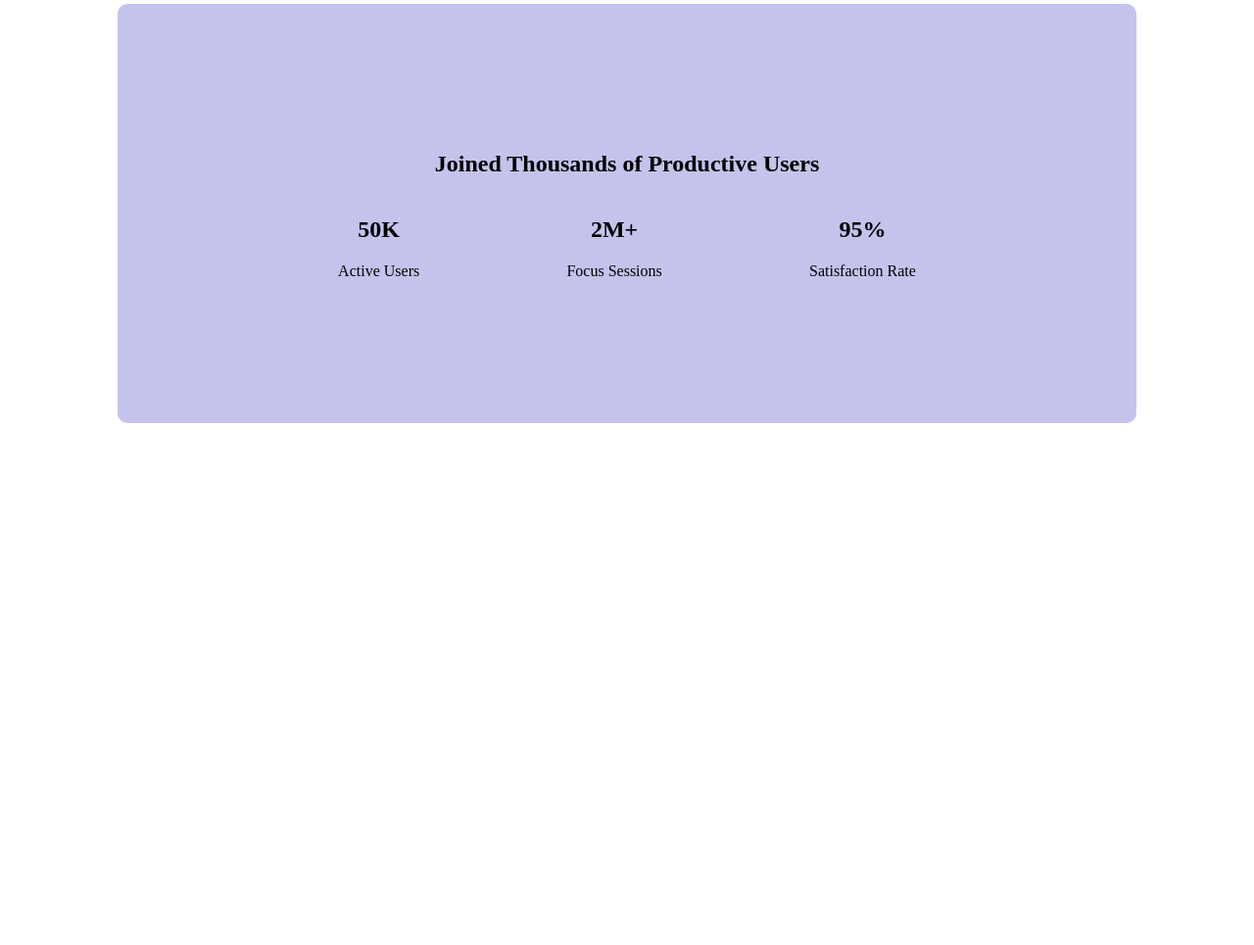
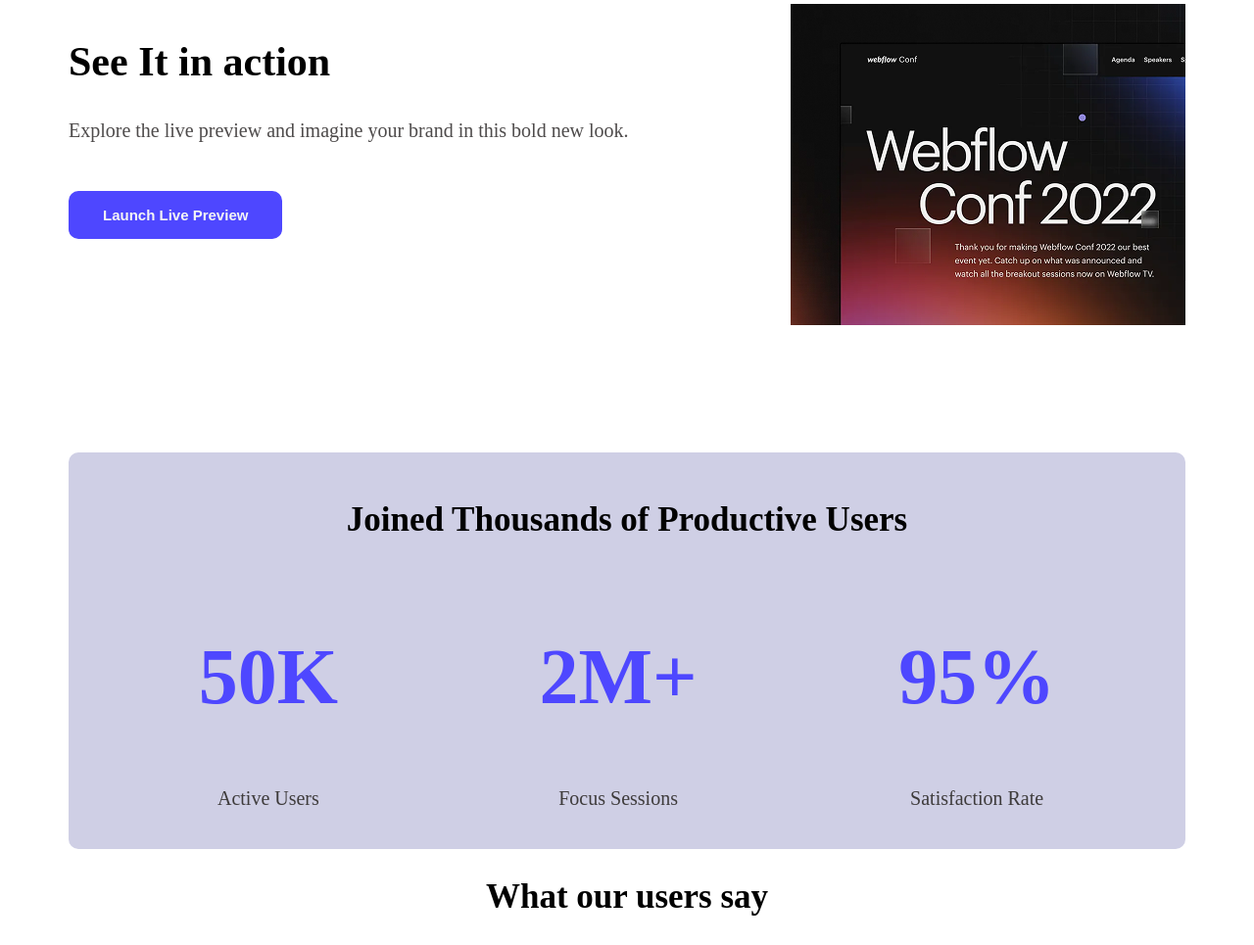
Before and after one commit to Tasnimul10/clone-website1, a plain HTML site: page index.html in a window 1280 px wide. Shown: the part 1034-1999 px from the top of the page at 98% size. Before the commit the page ends 1474 px from the top, so only its background shows below. Drawn offline with nearby package versions, Linux system fonts and the light colour scheme.

Commit message:
Action Section added and some improvement

```diff
--- a/index.html
+++ b/index.html
@@ -6,11 +6,6 @@
     <meta name="viewport" content="width=device-width, initial-scale=1.0">
     <title>Document</title>
     <link rel="stylesheet" href="styles.css">
-    <link rel="preconnect" href="https://fonts.googleapis.com">
-    <link rel="preconnect" href="https://fonts.gstatic.com" crossorigin>
-    <link
-        href="https://fonts.googleapis.com/css2?family=Inter:ital,opsz,wght@0,14..32,100..900;1,14..32,100..900&family=Open+Sans:ital,wght@0,300..800;1,300..800&display=swap"
-        rel="stylesheet">
 </head>
 
 <body>
@@ -21,26 +16,38 @@
         </nav>
         <div class="banner">
             <h1 class="banner-content">Cool Dark UI Template for Webflow Agencies!</h1>
-            <button class="btn btn-aling">Stay Focused</button>
+            <button class="btn">Stay Focused</button>
         </div>
     </header>
     <main>
+        <div class="action">
+            <div class="action-content">
+                <h2 class="action-head">See It in action</h2>
+                <p class="action-decsribe">Explore the live preview and imagine your brand in this bold new look.<p>
+                <button class="btn">Launch Live Preview</button>
+                </div>
+            <img src="images/wc-mini.png" alt="">
+        </div>
         <section class=" join second-background">
-            <h2 class="section title">Joined Thousands of Productive Users</h2>
+            <h2 class="section-title">Joined Thousands of Productive Users</h2>
             <div class="join-items">
                 <div class="about-item">
-                    <h1 class="item title">50K</h1>
-                    <p class="item info">Active Users</p>
+                    <h1 class="item-title text-primary">50K</h1>
+                    <p class="item-info">Active Users</p>
                 </div>
                 <div class="about-item">
-                    <h1 class="item title">2M+</h1>
-                    <p class="item info">Focus Sessions</p>
+                    <h1 class="item-title text-primary">2M+</h1>
+                    <p class="item-info">Focus Sessions</p>
                 </div>
                 <div class="about-item">
-                    <h1 class="item title">95%</h1>
-                    <p class="item info">Satisfaction Rate</p>
+                    <h1 class="item-title text-primary">95%</h1>
+                    <p class="item-info">Satisfaction Rate</p>
                 </div>
             </div>
+        </section>
+        <!--User section-->
+        <section class="user">
+            <h2 class="section-title centerd">What our users say </h2>
         </section>
     </main>
     <footer>
--- a/styles.css
+++ b/styles.css
@@ -3,16 +3,7 @@
     background-size: cover;
     background-position: center;
     min-height: 100vh;
-    margin: 0%;
-    padding: 50px;;
-}
-
-.open-sans-inter {
-  font-family: "Open Sans", sans-serif;
-  font-optical-sizing: auto;
-  font-style: normal;
-  font-variation-settings:
-    "wdth" 100;
+    padding: 50px;
 }
 .Logo{
     color: #4E47FF ;
@@ -44,41 +35,72 @@
 }
 .banner{
     margin: 0 auto;
-    justify-content: center;
     text-align: center;
     align-items: center;
 }
 .banner-content{
+    margin: 0 auto;
     max-width: 905px;
     font-weight: bolder;
     font-size: 75px;
     padding-bottom: 100px;
 }
-.btn-aling{
-    margin-right: 250px;
+
+
+/*main styles*/
+
+/*Action Section*/
+.action{
+    display: flex;
+    justify-content: space-between;
+    margin-top: 130px;
 }
+.action-head{
+    font-size: 42px;
+    font-weight: 800;
+}
+.action-decsribe{
+    font-size: 20px;
+    font-weight: 50 ;
+    color: rgb(78, 75, 75);
+    margin-bottom: 50px;
+}
+
+
+/*Joined Section*/
 .second-background{
-    background-color: #c4c3ec;
+    background-color: #cfcfe5;
 }
-section title{
-    font-size: 50px;
-    font-weight: bolder;
+.section-title{
+    font-size: 35px;
+    font-weight: bold;
 
 }
 .join{
     border-radius: 10px;
-    padding: 130px 150px;
+    padding: 20px 30px;
     text-align: center;
     margin-top: 130px;
 }
 main{
-    max-width: 1040px;
+    max-width: 1140px;
     margin: 0 auto;
 }
-.item title{
+.item-title{
+    font-size: 80px;
     font-weight: 600;
 }
 .join-items{
     display: flex;
     justify-content: space-around;
 }
+.about-item{
+    margin: auto;
+}
+.item-info{
+    font-size: 20px;
+    color:rgb(62, 59, 59) ;
+}
+.centerd{
+    text-align: center;
+}
```
